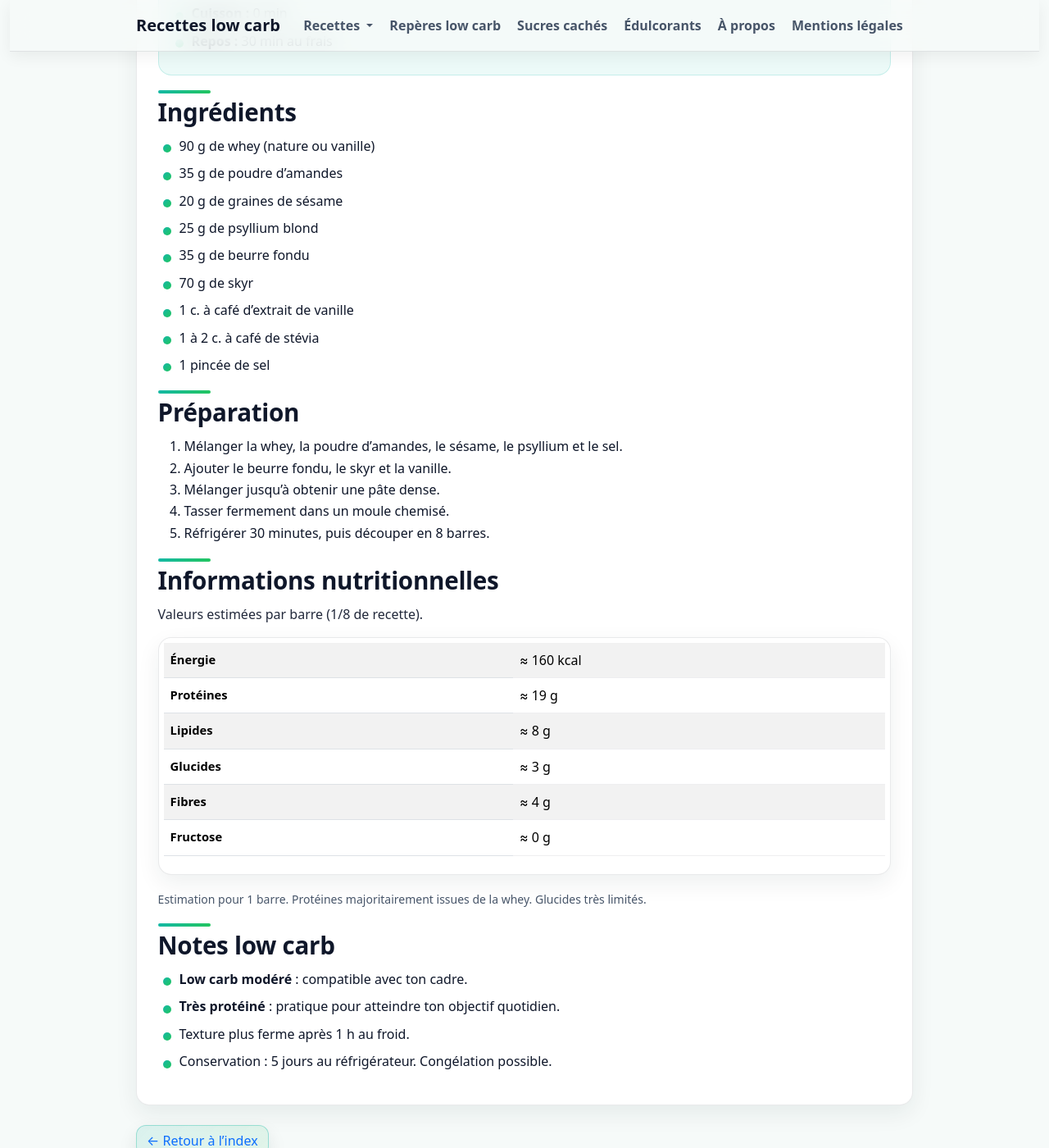
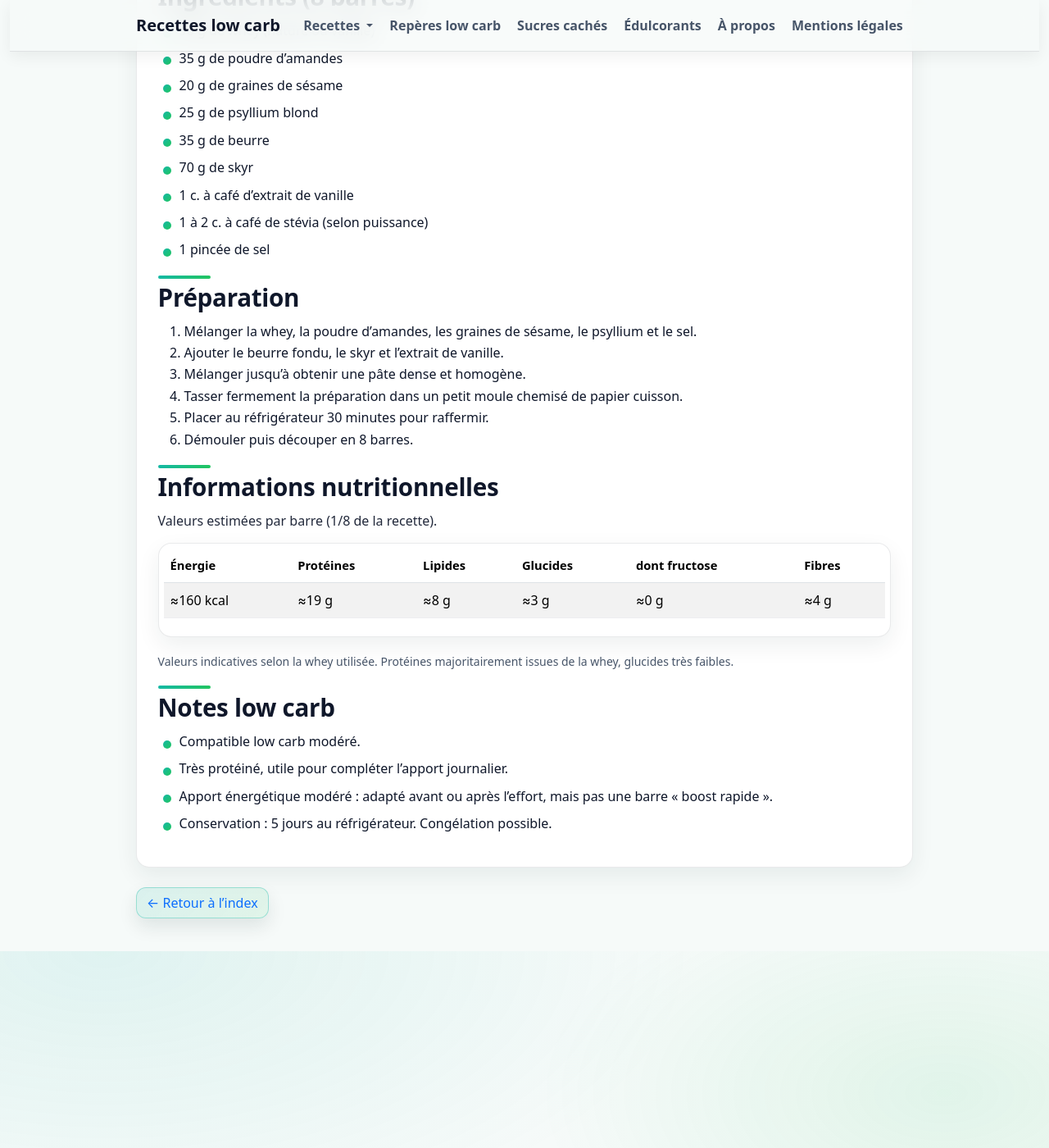
Before and after one commit to laurie-boissay/laurie-boissay.github.io, a Jekyll site: the page built from recettes/barres-proteinees-vanille-et-sesame.html, in a window 1280 px wide and 1400 px high, scrolled down 570 px. Shown: the whole window at 82% size. Built offline with Jekyll 4.4.1, drawn with Linux system fonts in a browser that asks for light colours; some of the changed text lies outside the part shown.

Commit message:
Update barres-proteinees-vanille-et-sesame.html

```diff
--- a/recettes/barres-proteinees-vanille-et-sesame.html
+++ b/recettes/barres-proteinees-vanille-et-sesame.html
@@ -1,9 +1,9 @@
 ---
 layout: recipe
 title: "Barres protéinées vanille & sésame"
-description: "Barres protéinées low carb à la whey, vanille et sésame. Texture ferme, digestes, adaptées pré-effort."
+description: "Barres protéinées low carb modéré à la whey, vanille et sésame. Sans cacao, très riches en protéines, adaptées avant ou après l’effort."
 recipe_title: "Barres protéinées vanille & sésame"
-recipe_subtitle: "Barres pré-effort — low carb modéré — très protéiné"
+recipe_subtitle: "Barres protéinées low carb à la vanille & au sésame"
 recipe_group: "Barres nutritionnelles"
 recipe_sort: "barres-proteinees-vanille-sesame"
 recipe_tested: false
@@ -18,110 +18,82 @@ extra_head: |
     "@context": "https://schema.org",
     "@type": "Recipe",
     "name": "Barres protéinées vanille & sésame",
-    "description": "Barres protéinées low carb à la whey, vanille et sésame, sans cacao.",
+    "description": "Barres protéinées low carb modéré à la whey, vanille et sésame.",
     "recipeYield": "8 barres",
     "prepTime": "PT15M",
     "cookTime": "PT0M",
     "totalTime": "PT45M",
-    "recipeCategory": "Barres nutritionnelles",
-    "keywords": "low carb, barres proteinees, whey, vanille, sesame",
-    "author": { "@type": "Person", "name": "Laurie" },
-    "recipeIngredient": [
-      "90 g de whey nature ou vanille",
-      "35 g de poudre d’amandes",
-      "20 g de graines de sésame",
-      "25 g de psyllium blond",
-      "35 g de beurre fondu",
-      "70 g de skyr",
-      "1 c. à café d’extrait de vanille",
-      "1 à 2 c. à café de stévia (selon puissance)",
-      "1 pincée de sel"
-    ],
-    "recipeInstructions": [
-      { "@type": "HowToStep", "text": "Mélanger tous les ingrédients secs." },
-      { "@type": "HowToStep", "text": "Ajouter le beurre fondu, le skyr et la vanille." },
-      { "@type": "HowToStep", "text": "Mélanger jusqu’à pâte homogène." },
-      { "@type": "HowToStep", "text": "Tasser dans un moule et laisser raffermir au froid." }
-    ]
+    "recipeCategory": "Barres nutritionnelles"
   }
   </script>
 ---
 
 <div class="recipe-lead">
   <p>
-    Variante <strong>sans cacao</strong>, goût neutre/vanille, facile à digérer avant l’effort.
-    Le <strong>sésame</strong> apporte une note grillée et un peu de croquant.
+    Barres <strong>très protéinées</strong>, sans cacao, au goût vanille discret.
+    Le sésame apporte une note légèrement grillée et un peu de croquant.
   </p>
-  <ul>
-    <li><strong>Rendement :</strong> 8 barres</li>
-    <li><strong>Préparation :</strong> 15 min</li>
-    <li><strong>Cuisson :</strong> 0 min</li>
-    <li><strong>Repos :</strong> 30 min au frais</li>
-  </ul>
 </div>
 
-<h2>Ingrédients</h2>
+<h2>Ingrédients (8 barres)</h2>
 <ul>
   <li>90 g de whey (nature ou vanille)</li>
   <li>35 g de poudre d’amandes</li>
   <li>20 g de graines de sésame</li>
   <li>25 g de psyllium blond</li>
-  <li>35 g de beurre fondu</li>
+  <li>35 g de beurre</li>
   <li>70 g de skyr</li>
   <li>1 c. à café d’extrait de vanille</li>
-  <li>1 à 2 c. à café de stévia</li>
+  <li>1 à 2 c. à café de stévia (selon puissance)</li>
   <li>1 pincée de sel</li>
 </ul>
 
 <h2>Préparation</h2>
 <ol>
-  <li>Mélanger la whey, la poudre d’amandes, le sésame, le psyllium et le sel.</li>
-  <li>Ajouter le beurre fondu, le skyr et la vanille.</li>
-  <li>Mélanger jusqu’à obtenir une pâte dense.</li>
-  <li>Tasser fermement dans un moule chemisé.</li>
-  <li>Réfrigérer 30 minutes, puis découper en 8 barres.</li>
+  <li>Mélanger la whey, la poudre d’amandes, les graines de sésame, le psyllium et le sel.</li>
+  <li>Ajouter le beurre fondu, le skyr et l’extrait de vanille.</li>
+  <li>Mélanger jusqu’à obtenir une pâte dense et homogène.</li>
+  <li>Tasser fermement la préparation dans un petit moule chemisé de papier cuisson.</li>
+  <li>Placer au réfrigérateur 30 minutes pour raffermir.</li>
+  <li>Démouler puis découper en 8 barres.</li>
 </ol>
 
 <h2>Informations nutritionnelles</h2>
-<p>Valeurs estimées par barre (1/8 de recette).</p>
+<p>Valeurs estimées par barre (1/8 de la recette).</p>
+
 <div class="table-responsive">
   <table class="table table-striped">
+    <thead>
+      <tr>
+        <th>Énergie</th>
+        <th>Protéines</th>
+        <th>Lipides</th>
+        <th>Glucides</th>
+        <th>dont fructose</th>
+        <th>Fibres</th>
+      </tr>
+    </thead>
     <tbody>
       <tr>
-        <th scope="row">Énergie</th>
-        <td>≈ 160 kcal</td>
-      </tr>
-      <tr>
-        <th scope="row">Protéines</th>
-        <td>≈ 19 g</td>
-      </tr>
-      <tr>
-        <th scope="row">Lipides</th>
-        <td>≈ 8 g</td>
-      </tr>
-      <tr>
-        <th scope="row">Glucides</th>
-        <td>≈ 3 g</td>
-      </tr>
-      <tr>
-        <th scope="row">Fibres</th>
-        <td>≈ 4 g</td>
-      </tr>
-      <tr>
-        <th scope="row">Fructose</th>
-        <td>≈ 0 g</td>
+        <td>≈160 kcal</td>
+        <td>≈19 g</td>
+        <td>≈8 g</td>
+        <td>≈3 g</td>
+        <td>≈0 g</td>
+        <td>≈4 g</td>
       </tr>
     </tbody>
   </table>
 </div>
+
 <p class="small text-muted">
-  Estimation pour 1 barre. Protéines majoritairement issues de la whey. Glucides très limités.
+  Valeurs indicatives selon la whey utilisée. Protéines majoritairement issues de la whey, glucides très faibles.
 </p>
 
 <h2>Notes low carb</h2>
 <ul>
-  <li><strong>Low carb modéré</strong> : compatible avec ton cadre.</li>
-  <li><strong>Très protéiné</strong> : pratique pour atteindre ton objectif quotidien.</li>
-  <li>Texture plus ferme après 1 h au froid.</li>
+  <li>Compatible low carb modéré.</li>
+  <li>Très protéiné, utile pour compléter l’apport journalier.</li>
+  <li>Apport énergétique modéré : adapté avant ou après l’effort, mais pas une barre « boost rapide ».</li>
   <li>Conservation : 5 jours au réfrigérateur. Congélation possible.</li>
 </ul>
```
